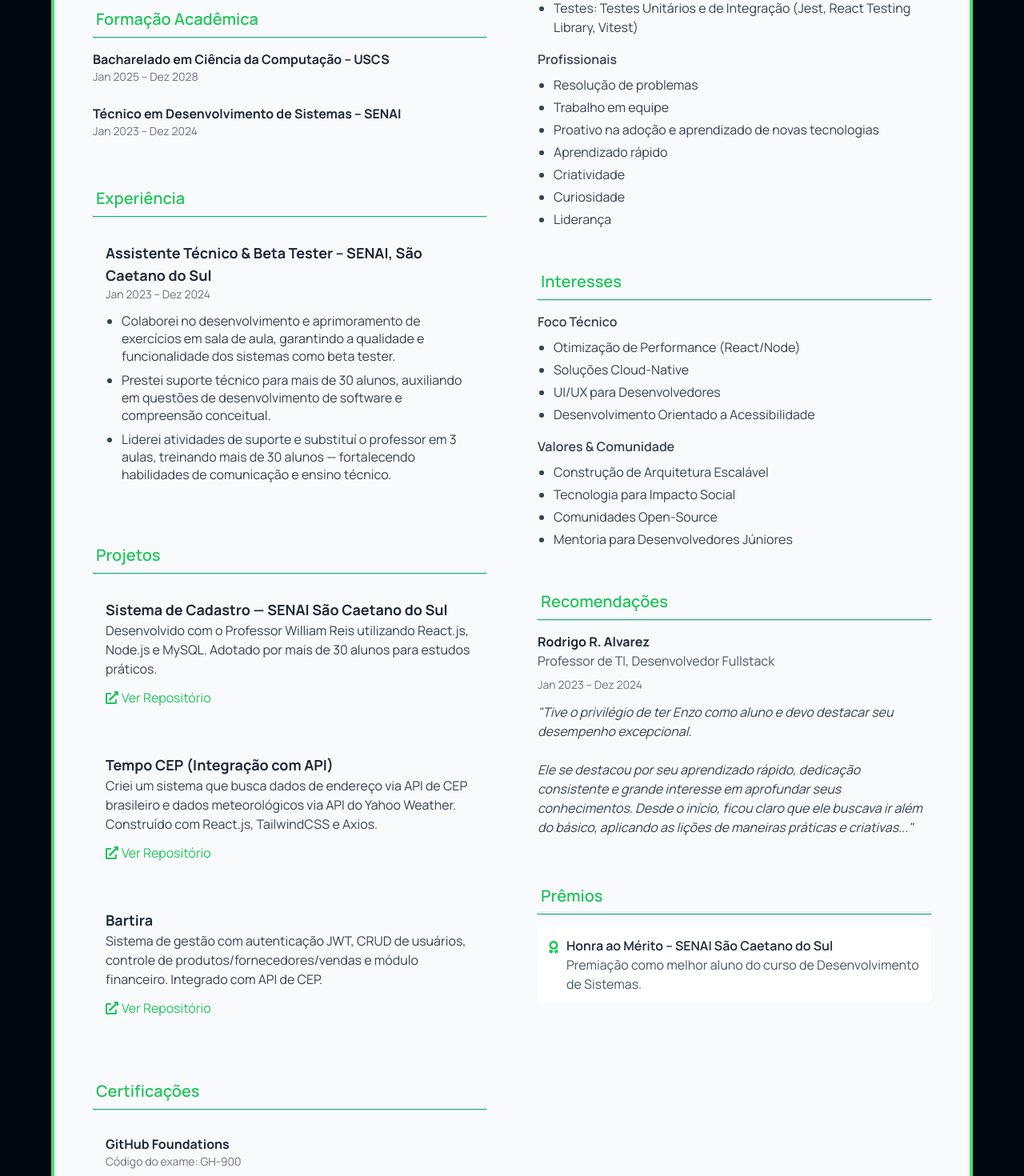
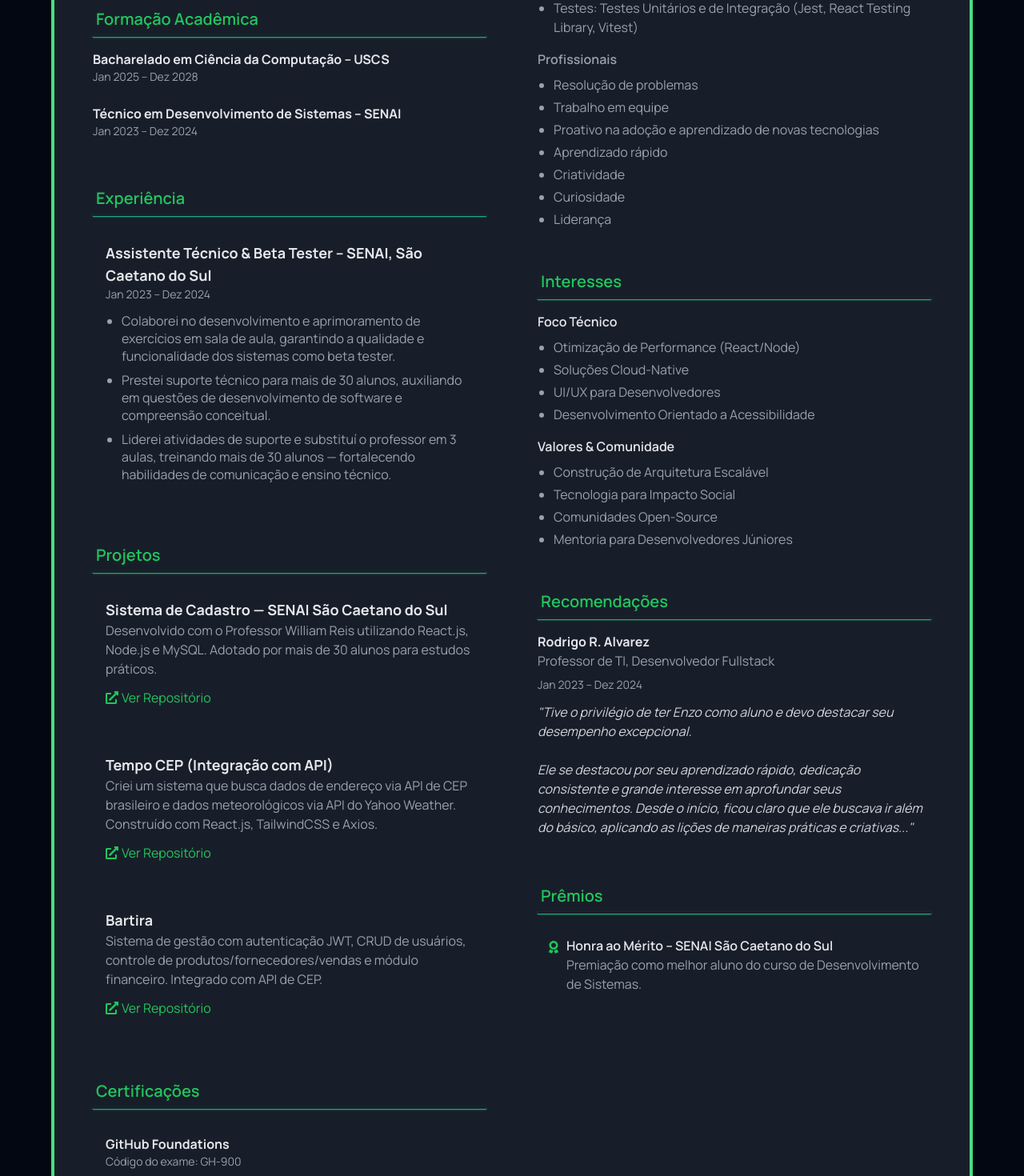
Before and after one commit to efpatti/ProFile, a Next.js app: page /resume in a window 1280 px wide. Shown: the part 754-2224 px from the top of the page at 80% size. Built offline with nearby package versions, Linux system fonts and the light colour scheme; no server answers; the database is empty.

Commit message:
feat(resume/banner): share background color logic and consistent dark mode text; SkillCategory now supports textClass

```diff
--- a/src/app/resume/page.tsx
+++ b/src/app/resume/page.tsx
@@ -6,16 +6,24 @@ import SkillCategory from "@/components/SkillCategory";
 import { resumeData } from "@/data/resumeData";
 import { FaAward, FaExternalLinkAlt } from "react-icons/fa";
 import {
+ defaultPalette,
  colorPalettes,
- defaultPalette,
- PaletteName,
+ bgBannerColor,
+ type PaletteName,
+ type BgBannerColorName,
 } from "@/styles/sharedStyleConstants";
+import { useAuth } from "@/core/services/AuthProvider";
+import { isDarkBackground } from "@/utils/color";
+
+const defaultBg: BgBannerColorName = "midnightSlate";
 
 const ResumePage: React.FC = () => {
  const [currentLang, setCurrentLang] = useState<"pt-br" | "en">("pt-br");
  const [data, setData] = useState(resumeData["pt-br"]);
  const [isClient, setIsClient] = useState(false);
  const [paletteName] = useState<PaletteName>(defaultPalette);
+ const [selectedBg, setSelectedBg] = useState<BgBannerColorName>(defaultBg);
+ const { user } = useAuth();
 
  useEffect(() => {
   setIsClient(true);
@@ -30,13 +38,31 @@ const ResumePage: React.FC = () => {
   const palette = colorPalettes[paletteName];
   if (!palette) return "bg-[var(--accent)] hover:bg-[var(--accent)]/90";
   const btnObj = palette.colors.find(
-   (c) => typeof c === "object" && c !== null && "btn" in c
+   (c: any) => typeof c === "object" && c !== null && "btn" in c
   ) as { btn?: string[] } | undefined;
   return btnObj && btnObj.btn
    ? btnObj.btn.join(" ")
    : "bg-[var(--accent)] hover:bg-[var(--accent)]/90";
  }
  const btnClasses = getBtnClasses(paletteName);
+
+ // Função utilitária para obter o objeto de cor do bg
+ function getBgColorObj(bgName: BgBannerColorName) {
+  const bgObj = bgBannerColor[bgName];
+  const colorsArr = bgObj.colors;
+  const bg = (
+   colorsArr.find((c) => Object.prototype.hasOwnProperty.call(c, "bg")) as {
+    bg: string;
+   }
+  ).bg;
+  const text = (
+   colorsArr.find((c) => Object.prototype.hasOwnProperty.call(c, "text")) as {
+    text: string;
+   }
+  ).text;
+  return { bg, text };
+ }
+ const effectiveBgColor = getBgColorObj(selectedBg);
 
  if (!isClient) {
   return null;
@@ -52,10 +78,15 @@ const ResumePage: React.FC = () => {
      {currentLang === "pt-br" ? "PT" : "EN"}
     </button>
    </div>
-   <div className="max-w-6xl pdf mx-auto overflow-hidden bg-gray-50 border-4 border-[var(--secondary)]">
+   <div
+    className="max-w-6xl pdf mx-auto overflow-hidden border-4 border-[var(--secondary)]"
+    style={{ background: effectiveBgColor.bg }}
+   >
     {/* Header */}
     <div className="p-8 bg-[var(--accent)]">
-     <h1 className="text-3xl font-bold mb-2">{data.header.name}</h1>
+     <h1 className="text-3xl font-bold mb-2">
+      {user?.displayName || data.header.name}
+     </h1>
      <h2 className="text-xl opacity-90 mb-6">{data.header.title}</h2>
      <div className="flex flex-wrap gap-4 md:gap-6 text-sm md:text-base">
       {data.header.contacts.map((contact) => (
@@ -85,11 +116,22 @@ const ResumePage: React.FC = () => {
      <div>
       {/* Profile */}
       <Section title={data.sections.profile.title} accent={"#2563eb"}>
-       <p className="text-gray-700 mb-3">{data.sections.profile.content}</p>
+       <p
+        className={
+         isDarkBackground(selectedBg) ? "text-gray-400" : "text-gray-700"
+        }
+        style={{ marginBottom: "0.75rem" }}
+       >
+        {data.sections.profile.content}
+       </p>
       </Section>
       {/* Languages */}
       <Section title={data.sections.languages.title} accent={"#2563eb"}>
-       <ul className="list-disc pl-5 space-y-1 text-gray-700">
+       <ul
+        className={`list-disc pl-5 space-y-1 ${
+         isDarkBackground(selectedBg) ? "text-gray-400" : "text-gray-700"
+        }`}
+       >
         {data.sections.languages.items.map((item, index) => (
          <li key={index}>{item}</li>
         ))}
@@ -99,8 +141,24 @@ const ResumePage: React.FC = () => {
       <Section title={data.sections.education.title} accent={"#2563eb"}>
        {data.sections.education.items.map((item, index) => (
         <div className="mb-6" key={index}>
-         <h4 className="font-bold text-gray-800">{item.title}</h4>
-         <p className="text-gray-500 text-sm mb-2">{item.period}</p>
+         <h4
+          className={
+           isDarkBackground(selectedBg)
+            ? "font-bold text-gray-200"
+            : "font-bold text-gray-800"
+          }
+         >
+          {item.title}
+         </h4>
+         <p
+          className={
+           isDarkBackground(selectedBg)
+            ? "text-gray-400 text-sm mb-2"
+            : "text-gray-500 text-sm mb-2"
+          }
+         >
+          {item.period}
+         </p>
         </div>
        ))}
       </Section>
@@ -111,9 +169,31 @@ const ResumePage: React.FC = () => {
          className="mb-6 p-4 rounded-lg transition-shadow duration-300"
          key={index}
         >
-         <h4 className="font-bold text-gray-800 text-lg">{item.title}</h4>
-         <p className="text-gray-500 text-sm mb-3">{item.period}</p>
-         <ul className="list-disc pl-5 space-y-2 text-gray-700">
+         <h4
+          className={
+           isDarkBackground(selectedBg)
+            ? "font-bold text-gray-200 text-lg"
+            : "font-bold text-gray-800 text-lg"
+          }
+         >
+          {item.title}
+         </h4>
+         <p
+          className={
+           isDarkBackground(selectedBg)
+            ? "text-gray-400 text-sm mb-3"
+            : "text-gray-500 text-sm mb-3"
+          }
+         >
+          {item.period}
+         </p>
+         <ul
+          className={
+           isDarkBackground(selectedBg)
+            ? "list-disc pl-5 space-y-2 text-gray-400"
+            : "list-disc pl-5 space-y-2 text-gray-700"
+          }
+         >
           {item.details.map((detail, i) => (
            <li key={i} className="leading-snug">
             {detail}
@@ -127,16 +207,33 @@ const ResumePage: React.FC = () => {
       <Section title={data.sections.projects.title} accent={"#2563eb"}>
        {data.sections.projects.items.map((item, index) => (
         <div
-         className="mb-6 p-4 rounded-lg transition-shadow duration-300"
+         className={`mb-6 p-4 rounded-lg transition-shadow duration-300 `}
          key={index}
         >
-         <h4 className="font-bold text-gray-800 text-lg">{item.title}</h4>
-         <p className="text-gray-700 mb-3">{item.description}</p>
+         <h4
+          className={
+           isDarkBackground(selectedBg)
+            ? "font-bold text-gray-200 text-lg"
+            : "font-bold text-gray-800 text-lg"
+          }
+         >
+          {item.title}
+         </h4>
+         <p
+          className={
+           isDarkBackground(selectedBg)
+            ? "text-gray-400 mb-3"
+            : "text-gray-700 mb-3"
+          }
+         >
+          {item.description}
+         </p>
          <a
           href={item.link.href}
           target="_blank"
           rel="noopener noreferrer"
-          className="inline-flex items-center hover:underline transition-colors duration-200 text-[var(--accent)]"
+          className={`inline-flex items-center hover:underline transition-colors duration-200
+            text-[var(--accent)]`}
          >
           <FaExternalLinkAlt className="mr-1" />
           {item.link.text}
@@ -151,9 +248,23 @@ const ResumePage: React.FC = () => {
          className="mb-6 p-4 rounded-lg transition-shadow duration-300"
          key={index}
         >
-         <h4 className="font-bold text-gray-800">{item.title}</h4>
+         <h4
+          className={
+           isDarkBackground(selectedBg)
+            ? "font-bold text-gray-200"
+            : "font-bold text-gray-800"
+          }
+         >
+          {item.title}
+         </h4>
          {item.examCode && (
-          <p className="text-gray-500 text-sm mb-2">
+          <p
+           className={
+            isDarkBackground(selectedBg)
+             ? "text-gray-400 text-sm mb-2"
+             : "text-gray-500 text-sm mb-2"
+           }
+          >
            {currentLang === "pt-br" ? "Código do exame" : "Exam code"}:{" "}
            {item.examCode}
           </p>
@@ -162,7 +273,8 @@ const ResumePage: React.FC = () => {
           href={item.linkCredly}
           target="_blank"
           rel="noopener noreferrer"
-          className="inline-flex items-center hover:underline transition-colors duration-200 text-[var(--accent)]"
+          className={`inline-flex items-center hover:underline transition-colors duration-200
+            text-[var(--accent)]`}
          >
           <FaExternalLinkAlt className="mr-1" />
           {currentLang === "pt-br" ? "Ver credencial" : "View credential"}
@@ -176,15 +288,35 @@ const ResumePage: React.FC = () => {
       {/* Skills */}
       <Section title={data.sections.skills.title} accent={"#2563eb"}>
        {data.sections.skills.categories.map((category, index) => (
-        <SkillCategory key={index} category={category} />
+        <SkillCategory
+         key={index}
+         category={category}
+         textClass={
+          isDarkBackground(selectedBg) ? "text-gray-400" : "text-gray-700"
+         }
+        />
        ))}
       </Section>
       {/* Interests */}
       <Section title={data.sections.interests.title} accent={"#2563eb"}>
        {data.sections.interests.categories.map((cat, index) => (
         <div className="mb-4" key={index}>
-         <h4 className="font-semibold text-gray-700 mb-2">{cat.title}</h4>
-         <ul className="list-disc pl-5 space-y-1 text-gray-700">
+         <h4
+          className={
+           isDarkBackground(selectedBg)
+            ? "font-semibold text-gray-200 mb-2"
+            : "font-semibold text-gray-700 mb-2"
+          }
+         >
+          {cat.title}
+         </h4>
+         <ul
+          className={
+           isDarkBackground(selectedBg)
+            ? "list-disc pl-5 space-y-1 text-gray-400"
+            : "list-disc pl-5 space-y-1 text-gray-700"
+          }
+         >
           {cat.items.map((item, i) => (
            <li key={i}>{item}</li>
           ))}
@@ -196,11 +328,39 @@ const ResumePage: React.FC = () => {
       <Section title={data.sections.recommendations.title} accent={"#2563eb"}>
        {data.sections.recommendations.items.map((item, index) => (
         <div className="mb-6 rounded-r-lg" key={index}>
-         <h4 className="font-bold text-gray-800">{item.name}</h4>
-         <h4 className="text-md text-gray-600 mb-2">{item.position}</h4>
-         <p className="text-gray-500 text-sm mb-3">{item.period}</p>
+         <h4
+          className={
+           isDarkBackground(selectedBg)
+            ? "font-bold text-gray-200"
+            : "font-bold text-gray-800"
+          }
+         >
+          {item.name}
+         </h4>
+         <h4
+          className={
+           isDarkBackground(selectedBg)
+            ? "text-md text-gray-400 mb-2"
+            : "text-md text-gray-600 mb-2"
+          }
+         >
+          {item.position}
+         </h4>
+         <p
+          className={
+           isDarkBackground(selectedBg)
+            ? "text-gray-400 text-sm mb-3"
+            : "text-gray-500 text-sm mb-3"
+          }
+         >
+          {item.period}
+         </p>
          <blockquote
-          className="italic text-gray-700"
+          className={
+           isDarkBackground(selectedBg)
+            ? "italic text-gray-300"
+            : "italic text-gray-700"
+          }
           dangerouslySetInnerHTML={{ __html: item.text }}
          />
         </div>
@@ -210,16 +370,30 @@ const ResumePage: React.FC = () => {
       <Section title={data.sections.awards.title} accent={"#2563eb"}>
        {data.sections.awards.items.map((item, index) => (
         <div
-         className="flex items-start gap-3 mb-4 p-3 bg-white rounded-lg transition-shadow duration-300"
+         className={`flex items-start gap-3 mb-4 p-3 rounded-lg transition-shadow duration-300 `}
          key={index}
         >
          <div className="flex space-x-2">
           <div>
-           <FaAward className="inline-block text-[var(--accent)]" />
+           <FaAward className={"inline-block text-[var(--accent)]"} />
           </div>
           <div>
-           <p className="font-semibold text-gray-800">{item.title}</p>
-           <p className="text-gray-600">{item.description}</p>
+           <p
+            className={
+             isDarkBackground(selectedBg)
+              ? "font-semibold text-gray-200"
+              : "font-semibold text-gray-800"
+            }
+           >
+            {item.title}
+           </p>
+           <p
+            className={
+             isDarkBackground(selectedBg) ? "text-gray-400" : "text-gray-600"
+            }
+           >
+            {item.description}
+           </p>
           </div>
          </div>
         </div>
--- a/src/components/Navbar.tsx
+++ b/src/components/Navbar.tsx
@@ -15,6 +15,7 @@ import {
 } from "@/constants/routes";
 import type { UserWithProfile } from "@/core/services/AuthProvider";
 import Image from "next/image";
+import { handleSignOut } from "@/core/services/signOut";
 
 const MainLinks = () => (
  <div className="hidden md:flex bg-gradient-to-r from-zinc-900/30 via-zinc-700/30 to-zinc-900/30 backdrop-blur-sm rounded-full px-8 py-2 space-x-8 border border-white/10 shadow-lg">
@@ -148,7 +149,10 @@ const ProfileMenu = ({ user }: { user: UserWithProfile | null }) => {
      >
       My Profile
      </Link>
-     <button className="w-11/12 text-center px-4 py-2 text-white/80 hover:text-white text-sm mt-1">
+     <button
+      className="w-11/12 text-center px-4 py-2 text-white/80 hover:text-white text-sm mt-1"
+      onClick={handleSignOut}
+     >
       Sign Out
      </button>
     </motion.div>
--- a/src/components/SkillCategory.tsx
+++ b/src/components/SkillCategory.tsx
@@ -3,13 +3,17 @@ import { SkillCategory } from "@/types/resume";
 
 interface SkillCategoryProps {
  category: SkillCategory;
+ textClass?: string;
 }
 
-const SkillCategoryComponent: React.FC<SkillCategoryProps> = ({ category }) => {
+const SkillCategoryComponent: React.FC<SkillCategoryProps> = ({
+ category,
+ textClass = "text-gray-700",
+}) => {
  return (
   <div className="mb-4">
-   <h4 className="font-semibold text-gray-700 mb-2">{category.title}</h4>
-   <ul className="list-disc pl-5 space-y-1 text-gray-700">
+   <h4 className={`font-semibold mb-2 ${textClass}`}>{category.title}</h4>
+   <ul className={`list-disc pl-5 space-y-1 ${textClass}`}>
     {category.items.map((item, index) => (
      <li key={index}>{item}</li>
     ))}
--- /dev/null
+++ b/src/core/services/signOut.ts
@@ -0,0 +1,8 @@
+// src/core/services/signOut.ts
+"use client";
+import { signOut } from "firebase/auth";
+import { auth } from "@/lib/firebase";
+
+export async function handleSignOut() {
+ await signOut(auth);
+}
```
